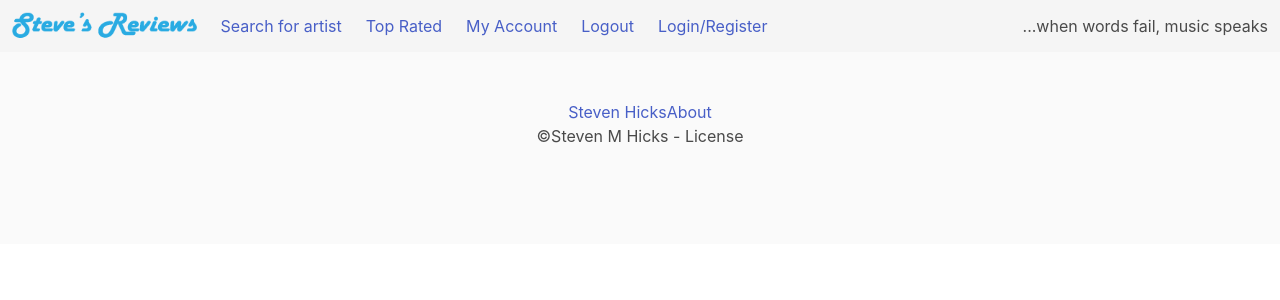
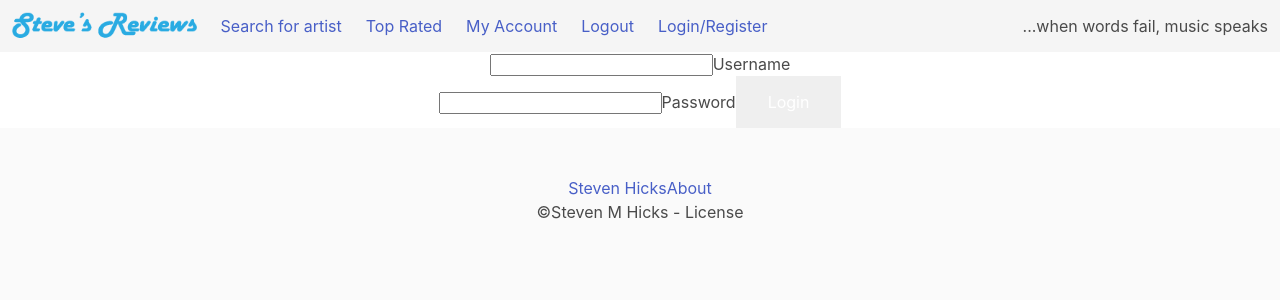
Before and after one commit to shicks255/StevesReviews, a React (Create React App) app in the folder App/steves_reviews/: page /login in a window 1280 px wide. Shown: the top 300 px of the page. Built offline with nearby package versions, Linux system fonts and the light colour scheme.

Commit message:
first steps of security login

```diff
--- a/App/steves_reviews/src/App.js
+++ b/App/steves_reviews/src/App.js
@@ -9,6 +9,7 @@ import ArtistSearch from "./components/ArtistSearch";
 import ArtistPage from "./components/ArtistPage";
 import ArtistSearchResults from "./components/ArtistSearchResults";
 import AlbumPage from "./components/AlbumPage";
+import Login from "./components/Login";
 
 export default function App() {
 
@@ -22,6 +23,7 @@ export default function App() {
                 <Route path='/topRated' component={TopRated} />
                 <Route path='/artist/:id' component={ArtistPage} />
                 <Route path='/album/:id' component={AlbumPage} />
+                <Route path='/login' component={Login} />
             </Switch>
             <Footer/>
         </div>
--- a/App/steves_reviews/src/components/Header.jsx
+++ b/App/steves_reviews/src/components/Header.jsx
@@ -53,7 +53,7 @@ export default function Header() {
                             <a href="@controllers.routes.UserController.logout()">Logout</a>
                         </div>
                         <div className="navbar-item">
-                            <a href="@controllers.routes.UserController.loginHome()">Login/Register</a>
+                            <a href="/login">Login/Register</a>
                         </div>
                     </div>
                     <div className="navbar-end">
--- /dev/null
+++ b/App/steves_reviews/src/components/Login.jsx
@@ -0,0 +1,48 @@
+import React from 'react';
+
+export default function Login() {
+
+    async function login(e) {
+        e.preventDefault();
+        console.log(e.target.username.value);
+        console.log(e.target.password.value);
+
+        const body = {
+            'username': e.target.username.value,
+            'password': e.target.password.value,
+        }
+
+        console.log(JSON.stringify(body));
+
+        const result = await fetch("/auth/login", {
+            method: 'POST',
+            headers: {
+                'Content-Type': 'application/json'
+            },
+            body: JSON.stringify(body)
+        });
+        console.log(result);
+        console.log(result.body);
+        console.log('you have logged in :)');
+
+    }
+
+    return (
+        <div>
+
+            <form onSubmit={login}>
+
+                <input type='text' id='username'></input>
+                <label>Username</label>
+                <br/>
+                <input type='text' id='password'></input>
+                <label>Password</label>
+
+                <button type='submit'>Login</button>
+
+            </form>
+
+        </div>
+    )
+
+}
```
Also changed, not shown: 2 other files (tests, documents, lock files or other folders).
